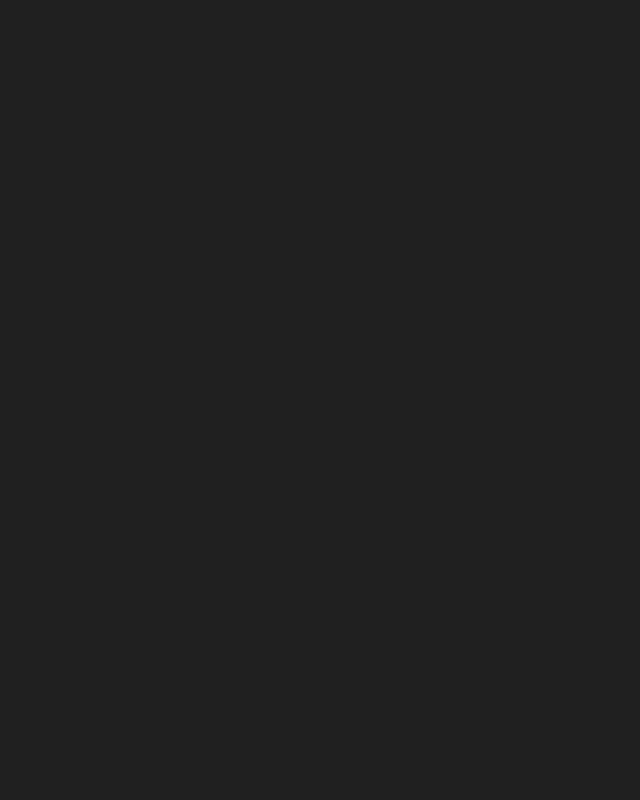
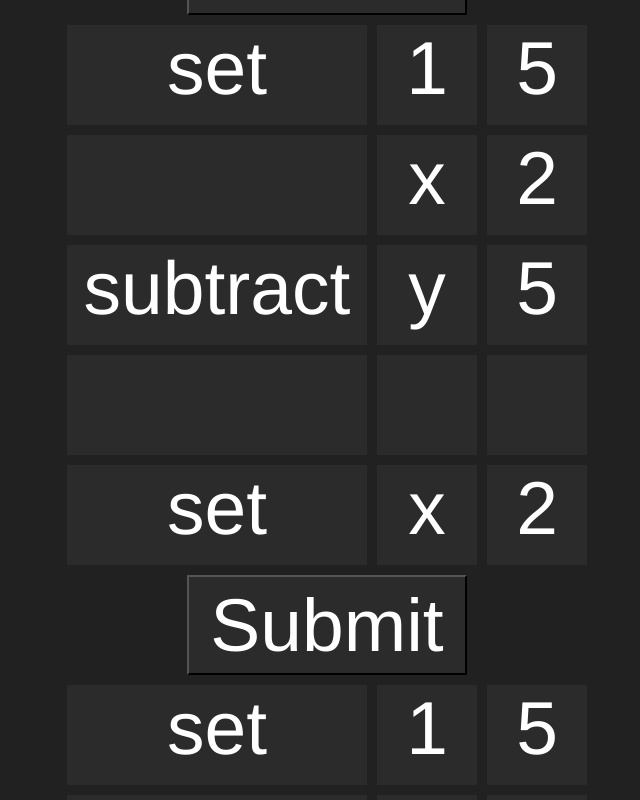
Before and after one commit to JakeMullins/codele, a Vue app: page / in a window 1280 px wide. Shown: the part 720-1520 px from the top of the page, without its empty margins (313-953 px from the left). Before the commit the page ends 800 px from the top, so only its background shows below. Built offline with nearby package versions, Linux system fonts and the light colour scheme.

Commit message:
Working on adding multiple attempts

```diff
--- a/src/components/GameRow.vue
+++ b/src/components/GameRow.vue
@@ -1,61 +1,120 @@
 <template>
   <div class="guess">
     <div class="row" id="row1">
-      <div v-bind:class="[this.currentId==='1-function'?'function-selected':'function-unselected']" id="1-function" @click="fieldSelect('1-function')">
+      <div
+        v-bind:class="this.$props.fieldStates[1].function"
+        id="1-function"
+        @click="fieldSelect('1-function')"
+      >
         {{ input[1].functionString }}
       </div>
-      <div v-bind:class="[ (this.currentId === '1-arg1') ? 'argument-selected' : 'argument-unselected' ]" id="1-arg1" @click="fieldSelect('1-arg1')">
+      <div
+        v-bind:class="this.$props.fieldStates[1].arg1"
+        id="1-arg1"
+        @click="fieldSelect('1-arg1')"
+      >
         {{ input[1].arg1 }}
       </div>
-      <div v-bind:class="[ (this.currentId === '1-arg2') ? 'argument-selected' : 'argument-unselected' ]" id="1-arg2" @click="fieldSelect('1-arg2')">
+      <div
+        v-bind:class="this.$props.fieldStates[1].arg2"
+        id="1-arg2"
+        @click="fieldSelect('1-arg2')"
+      >
         {{ input[1].arg2 }}
       </div>
     </div>
     <div class="row" id="row2">
-      <div v-bind:class="[this.currentId==='2-function'?'function-selected':'function-unselected']" id="2-function" @click="fieldSelect('2-function')">
+      <div
+        v-bind:class="this.$props.fieldStates[2].function"
+        id="2-function"
+        @click="fieldSelect('2-function')"
+      >
         {{ input[2].functionString }}
       </div>
-      <div v-bind:class="[ (this.currentId === '2-arg1') ? 'argument-selected' : 'argument-unselected' ]" id="2-arg1" @click="fieldSelect('2-arg1')">
+      <div
+        v-bind:class="this.$props.fieldStates[2].arg1"
+        id="2-arg1"
+        @click="fieldSelect('2-arg1')"
+      >
         {{ input[2].arg1 }}
       </div>
-      <div v-bind:class="[ (this.currentId === '2-arg2') ? 'argument-selected' : 'argument-unselected' ]" id="2-arg2" @click="fieldSelect('2-arg2')">
+      <div
+        v-bind:class="this.$props.fieldStates[2].arg2"
+        id="2-arg2"
+        @click="fieldSelect('2-arg2')"
+      >
         {{ input[2].arg2 }}
       </div>
     </div>
     <div class="row" id="row3">
-      <div v-bind:class="[this.currentId==='3-function'?'function-selected':'function-unselected']" id="3-function" @click="fieldSelect('3-function')">
+      <div
+        v-bind:class="this.$props.fieldStates[3].function"
+        @click="fieldSelect('3-function')"
+      >
         {{ input[3].functionString }}
       </div>
-      <div v-bind:class="[ (this.currentId === '3-arg1') ? 'argument-selected' : 'argument-unselected' ]" id="3-arg1" @click="fieldSelect('3-arg1')">
+      <div
+        v-bind:class="this.$props.fieldStates[3].arg1"
+        id="3-arg1"
+        @click="fieldSelect('3-arg1')"
+      >
         {{ input[3].arg1 }}
       </div>
-      <div v-bind:class="[ (this.currentId === '3-arg2') ? 'argument-selected' : 'argument-unselected' ]" id="3-arg2" @click="fieldSelect('3-arg2')">
+      <div
+        v-bind:class="this.$props.fieldStates[3].arg2"
+        id="3-arg2"
+        @click="fieldSelect('3-arg2')"
+      >
         {{ input[3].arg2 }}
       </div>
     </div>
     <div class="row" id="row4">
-      <div v-bind:class="[this.currentId==='4-function'?'function-selected':'function-unselected']" id="4-function" @click="fieldSelect('4-function')">
+      <div
+        v-bind:class="this.$props.fieldStates[4].function"
+        id="4-function"
+        @click="fieldSelect('4-function')"
+      >
         {{ input[4].functionString }}
       </div>
-      <div v-bind:class="[this.currentId === '4-arg1' ? 'argument-selected' : 'argument-unselected' ]" id="4-arg1" @click="fieldSelect('4-arg1')">
+      <div
+        v-bind:class="this.$props.fieldStates[4].arg1"
+        id="4-arg1"
+        @click="fieldSelect('4-arg1')"
+      >
         {{ input[4].arg1 }}
       </div>
-      <div v-bind:class="[ this.currentId === '4-arg2' ? 'argument-selected' : 'argument-unselected' ]" id="4-arg2" @click="fieldSelect('4-arg2')">
+      <div
+        v-bind:class="this.$props.fieldStates[4].arg2"
+        id="4-arg2"
+        @click="fieldSelect('4-arg2')"
+      >
         {{ input[4].arg2 }}
       </div>
     </div>
     <div class="row" id="row5">
-      <div v-bind:class="this.$props.fieldStates[5].function" id="5-function" @click="fieldSelect('5-function')">
+      <div
+        v-bind:class="this.$props.fieldStates[5].function"
+        id="5-function"
+        @click="fieldSelect('5-function')"
+      >
         {{ input[5].functionString }}
       </div>
-      <div v-bind:class="[this.currentId==='5-arg1'?'argument-selected':'argument-unselected']" id="5-arg1" @click="fieldSelect('5-arg1')">
+      <div
+        v-bind:class="this.$props.fieldStates[5].arg1"
+        id="5-arg1"
+        @click="fieldSelect('5-arg1')"
+      >
         {{ input[5].arg1 }}
       </div>
-      <div v-bind:class="[this.currentId==='5-arg2'?'argument-selected':'argument-unselected']" id="5-arg2" @click="fieldSelect('5-arg2')">
+      <div
+        v-bind:class="this.$props.fieldStates[5].arg2"
+        id="5-arg2"
+        @click="fieldSelect('5-arg2')"
+      >
         {{ input[5].arg2 }}
       </div>
     </div>
-    <button @click="submitGuess()">Submit Guess</button>
+    <button class="button-unpressed" id="button" @click="submitGuess()">Submit</button>
   </div>
 </template>
 
@@ -66,7 +125,6 @@ export default {
   props: {
     correct: Object,
     input: Object,
-    isCurrentRow: Boolean,
     rowId: Number,
     fieldStates: Object,
   },
@@ -75,37 +133,54 @@ export default {
     fieldSelect(field) {
       this.currentId = field;
       // Emit the row and whether it is a func or 1 of 2 arge
-      this.$emit('fieldSelected', this.currentId);
+      this.$emit("fieldSelected", this.currentId);
     },
     submitGuess() {
-      this.$emit('guessSubmitted');
-    },
+      if(this.$props.input.currSelectedRow == this.$props.rowId){
+        this.$emit("guessSubmitted");
+      }
+    }
   },
-  data: function() {
+  data: function () {
     return {
       currentId: "No field selected",
       fieldIDs: [
-        "1-function", "1-arg1", "1-arg2",
-        "2-function", "2-arg1", "2-arg2",
-        "3-function", "3-arg1", "3-arg2",
-        "4-function", "4-arg1", "4-arg2",
-        "5-function", "5-arg1", "5-arg2",
+        "1-function",
+        "1-arg1",
+        "1-arg2",
+        "2-function",
+        "2-arg1",
+        "2-arg2",
+        "3-function",
+        "3-arg1",
+        "3-arg2",
+        "4-function",
+        "4-arg1",
+        "4-arg2",
+        "5-function",
+        "5-arg1",
+        "5-arg2"
       ],
       functionIDs: [
         "1-function",
         "2-function",
         "3-function",
         "4-function",
-        "5-function",
+        "5-function"
       ],
       argumentIDs: [
-        "1-arg1", "1-arg2",
-        "2-arg1", "2-arg2",
-        "3-arg1", "3-arg2",
-        "4-arg1", "4-arg2",
-        "5-arg1", "5-arg2",
-      ]
-    }
+        "1-arg1",
+        "1-arg2",
+        "2-arg1",
+        "2-arg2",
+        "3-arg1",
+        "3-arg2",
+        "4-arg1",
+        "4-arg2",
+        "5-arg1",
+        "5-arg2"
+      ],
+    };
   }
 };
 </script>
@@ -114,6 +189,28 @@ export default {
 p {
   padding: 0px;
   margin: 0px;
+}
+
+.button-unpressed {
+  display: inline-block;
+  width:280px;
+  height: 100px;
+  background-color: #2b2b2b;
+  color: #fff;
+  margin: 5px;
+  font-size: 75px;
+  vertical-align: middle;
+}
+
+.button-pressed {
+  display: inline-block;
+  width:280px;
+  height: 100px;
+  background-color: #5b5b5b;
+  color: #fff;
+  margin: 5px;
+  font-size: 75px;
+  vertical-align: middle;
 }
 
 .row {
@@ -144,6 +241,39 @@ p {
   vertical-align: middle;
 }
 
+.function-correct {
+  display: inline-block;
+  width: 300px;
+  height: 100px;
+  background-color: #538d4e;
+  color: #2b2b2b;
+  margin: 5px;
+  font-size: 75px;
+  vertical-align: middle;
+}
+
+.function-different-spot {
+  display: inline-block;
+  width: 300px;
+  height: 100px;
+  background-color: #b59f3b;
+  color: #2b2b2b;
+  margin: 5px;
+  font-size: 75px;
+  vertical-align: middle;
+}
+
+.function-invalid-syntax {
+  display: inline-block;
+  width: 300px;
+  height: 100px;
+  background-color: #f44646;
+  color: #2b2b2b;
+  margin: 5px;
+  font-size: 75px;
+  vertical-align: middle;
+}
+
 .argument-unselected {
   display: inline-block;
   width: 100px;
@@ -155,7 +285,7 @@ p {
   vertical-align: middle;
 }
 
-.argument-selected{
+.argument-selected {
   display: inline-block;
   width: 100px;
   height: 100px;
@@ -165,4 +295,37 @@ p {
   font-size: 75px;
   vertical-align: middle;
 }
+
+.argument-correct {
+  display: inline-block;
+  width: 100px;
+  height: 100px;
+  background-color: #538d4e;
+  color: #2b2b2b;
+  margin: 5px;
+  font-size: 75px;
+  vertical-align: middle;
+}
+
+.argument-different-spot {
+  display: inline-block;
+  width: 100px;
+  height: 100px;
+  background-color: #b59f3b;
+  color: #2b2b2b;
+  margin: 5px;
+  font-size: 75px;
+  vertical-align: middle;
+}
+
+.argument-invalid-syntax {
+  display: inline-block;
+  width: 100px;
+  height: 100px;
+  background-color: #f44646;
+  color: #2b2b2b;
+  margin: 5px;
+  font-size: 75px;
+  vertical-align: middle;
+}
 </style>
--- a/src/views/GameView.vue
+++ b/src/views/GameView.vue
@@ -5,6 +5,7 @@
         <h1>Codele.js</h1>
       </div>
       <div id="board-container">
+        <div id="documentation"></div>
         <div id="board" style="width: 700px; height: 420px">
           <!--Dynamically assign row strings based on keyboard inputs-->
           <GameRow
@@ -13,7 +14,23 @@
             v-bind:input="input"
             v-bind:fieldStates="fieldStates"
             @fieldSelected="changeSelected($event, data)"
-            @guessSubmitted="guessSubmitted()"
+            @guessSubmitted="guessSubmitted(1)"
+          />
+          <GameRow
+            :rowId="2"
+            v-bind:correct="currExpression"
+            v-bind:input="input"
+            v-bind:fieldStates="fieldStates"
+            @fieldSelected="changeSelected($event, data)"
+            @guessSubmitted="guessSubmitted(2)"
+          />
+          <GameRow
+            :rowId="3"
+            v-bind:correct="currExpression"
+            v-bind:input="input"
+            v-bind:fieldStates="fieldStates"
+            @fieldSelected="changeSelected($event, data)"
+            @guessSubmitted="guessSubmitted(3)"
           />
         </div>
       </div>
@@ -33,61 +50,65 @@ export default {
         x: "2",
         y: "3",
         z: "4",
+        // List of all possible entries in each column
+        functionList: ["print", "add", "subtract", "set"],
+        arg1List: ["1", "x", "y"],
+        arg2List: ["2", "5", "4"],
         1: {
           functionString: "print",
           arg1: "1",
-          arg2: "2",
+          arg2: "2"
+        },
+        2: {
+          functionString: "add",
+          arg1: "x",
+          arg2: "2"
+        },
+        3: {
+          functionString: "subtract",
+          arg1: "y",
+          arg2: "5"
+        },
+        4: {
+          functionString: "set",
+          arg1: "x",
+          arg2: "3"
+        },
+        5: {
+          functionString: "set",
+          arg1: "x",
+          arg2: "2"
+        },
+        result: "2 5 5 5"
+      },
+      input: {
+        1: {
+          functionString: "set",
+          arg1: "1",
+          arg2: "5"
         },
         2: {
           functionString: "",
           arg1: "x",
-          arg2: "2",
+          arg2: "2"
         },
         3: {
           functionString: "subtract",
           arg1: "y",
-          arg2: "5",
+          arg2: "5"
         },
         4: {
           functionString: "",
           arg1: "",
-          arg2: "",
+          arg2: ""
         },
         5: {
           functionString: "set",
           arg1: "x",
-          arg2: "2",
-        },
-        result: "2 5 5 5",
-      },
-      input: {
-        1: {
-          functionString: "print",
-          arg1: "1",
-          arg2: "2",
-        },
-        2: {
-          functionString: "",
-          arg1: "x",
-          arg2: "2",
-        },
-        3: {
-          functionString: "subtract",
-          arg1: "y",
-          arg2: "5",
-        },
-        4: {
-          functionString: "",
-          arg1: "",
-          arg2: "",
-        },
-        5: {
-          functionString: "set",
-          arg1: "x",
-          arg2: "2",
+          arg2: "2"
         },
         currSelectedField: -1,
-        currSelectedRow: 1,
+        currSelectedRow: 1
       },
       fieldStates: {
         1: {
@@ -114,12 +135,42 @@ export default {
           function: "function-unselected",
           arg1: "argument-unselected",
           arg2: "argument-unselected"
-        } ,
+        }
       },
+      possibleFunctionStrings: [
+        "print",
+        "add",
+        "subtract",
+        "divide",
+        "multiply",
+        "assign"
+      ],
+      possibleArg1String: ["x", "y", "z"],
+      possibleArg2String: [
+        "x",
+        "y",
+        "z",
+        "0",
+        "1",
+        "2",
+        "3",
+        "4",
+        "5",
+        "6",
+        "7",
+        "8",
+        "9",
+        "10",
+        "11",
+        "12",
+        "13",
+        "14",
+        "15"
+      ]
     };
   },
   components: {
-    GameRow,
+    GameRow
   },
   // Key down event handler
   created() {
@@ -135,7 +186,7 @@ export default {
         this.appendToEntry(e.key);
       }
       // If number
-      if(!isNaN(e.key)) {
+      if (!isNaN(e.key)) {
         this.appendToEntry(e.key);
       }
     });
@@ -144,16 +195,25 @@ export default {
     // Called when a field is clicked
     changeSelected(field) {
       this.input.currSelectedField = field;
-      let arr = this.input.currSelectedField.split('-');
+      let arr = this.input.currSelectedField.split("-");
       let className = "";
-      if(arr[1] == "function") {
+      if (arr[1] == "function") {
         className = "function-selected";
-      }
-      if(arr[1] == "argument") {
-        className ="argument-selected";
+      } else {
+        className = "argument-selected";
       }
 
       // Iterate through all fieldStates and change to function/argument-unselected
+      for (const row in this.fieldStates) {
+        for (const entry in this.fieldStates[row]) {
+          if (entry == "function") {
+            this.fieldStates[row][entry] = "function-unselected";
+          }
+          if (entry == "arg1" || entry == "arg2") {
+            this.fieldStates[row][entry] = "argument-unselected";
+          }
+        }
+      }
 
       this.fieldStates[arr[0]][arr[1]] = className;
     },
@@ -195,61 +255,118 @@ export default {
       // Add character to entry
       // If backspace, delete one character
     },
-    guessSubmitted() {
+    guessSubmitted(id) {
+      if (id === this.input.currSelectedRow) {
         // Reset selection and advance rows
         this.input.currSelectedRow++;
         this.input.currSelectedField = -1;
         this.checkGuess();
+      }
     },
     checkGuess() {
+      this.changeAllFieldsUnselected();
+
       let guessRows = [1, 2, 3, 4, 5];
+
       guessRows.forEach((row) => {
         this.checkFunction(row, this.input[row].functionString);
         this.checkArg1(row, this.input[row].arg1);
         this.checkArg2(row, this.input[row].arg2);
       });
-
-      // For each guessRow
-      // Check function and assign color
-      // Check arg1 and assign color
-      // Check arg2 and assign color
-
-      // Unselect box
     },
     checkFunction(row, inputString) {
+      // Gray
+      // Valid syntax
+      if (
+        this.possibleFunctionStrings.includes(this.input[row].functionString)
+      ) {
+        this.fieldStates[row].function = "function-unselected";
+      }
+      // Red
+      else {
+        this.fieldStates[row].function = "function-invalid-syntax";
+      }
 
+      // Yellow
+      // Check if inputString is in correct, but NOT in the same spot
+      if (
+        this.currExpression.functionList.includes(
+          this.input[row].functionString
+        )
+      ) {
+        // Change this.fieldStates[row].function = "function-different-spot"
+        this.fieldStates[row].function = "function-different-spot";
+      }
+
+      // Green
       // Check if inputString is same as correct
-      if(this.currExpression[row].function == inputString) {
+      if (this.currExpression[row].functionString === inputString) {
         // Change this.fieldStates[row].function = "function-correct"
-        this.fieldStates[row].func = "function-correct";
+        this.fieldStates[row].function = "function-correct";
       }
-      // Check if inputString is in correct, but NOT in the same spot
-        // Change this.fieldStates[row].function = "function-different-spot"
+
       // Check if inputString is not a valid entry
       // Change this.fieldStates[row].function = "function-invalid-syntax"
+
       // Check if valid syntax but not in correct
       // Change this.fieldStates[row].function = "function-unselected"
+    },
+    checkArg1(row, inputString) {
+      // Gray
+      if (this.possibleArg1String.includes(this.input[row].arg1)) {
+        this.fieldStates[row].agr1 = "argument-unselected";
+      } else {
+        // Red
+        this.fieldStates[row].arg1 = "argument-invalid-syntax";
+      }
 
-      console.log(row, inputString);
-},
-    checkArg1(row, string) {
-      console.log(row, string);
-    },
-    checkArg2(row, string) {
-      console.log(row, string);
+      // Yellow
+      if (this.currExpression.arg1List.includes(this.input[row].arg1)) {
+        this.fieldStates[row].arg1 = "argument-different-spot";
+      }
+
+      // Green
+      if (this.currExpression[row].arg1 == inputString) {
+        this.fieldStates[row].arg1 = "argument-correct";
       }
     },
+    checkArg2(row, inputString) {
+      // Gray
+      if (this.possibleArg2String.includes(this.input[row].arg2)) {
+        this.fieldStates[row].arg2 = "argument-unselected";
+      } else {
+        this.fieldStates[row].arg2 = "argument-invalid-syntax";
+      }
+
+      // Yellow
+      if (this.currExpression.arg2List.includes(this.input[row].arg2)) {
+        this.fieldStates[row].arg2 = "argument-different-spot";
+      } else {
+        this.fieldStates[row].arg2 = "argument-invalid-syntax";
+      }
+
+      // Green
+      if (this.currExpression[row].arg2 == inputString) {
+        this.fieldStates[row].arg2 = "argument-correct";
+      }
+    },
+    changeAllFieldsUnselected() {
+      for (const row in this.fieldStates) {
+        for (const entry in this.fieldStates[row]) {
+          if (entry == "function") {
+            this.fieldStates[row][entry] = "function-unselected";
+          }
+          if (entry == "arg1" || entry == "arg2") {
+            this.fieldStates[row][entry] = "argument-unselected";
+          }
+        }
+      }
+    }
+  }
 };
 </script>
 
 <style scoped>
-/*
-#game {
-  Make button go to right spot
-     Might have to mess with containers
-}
-     */
-
 #board-container {
   display: flex;
   justify-content: center;
```
Also changed, not shown: TODO.txt. Lines whose indentation alone changed are shown as unchanged.
